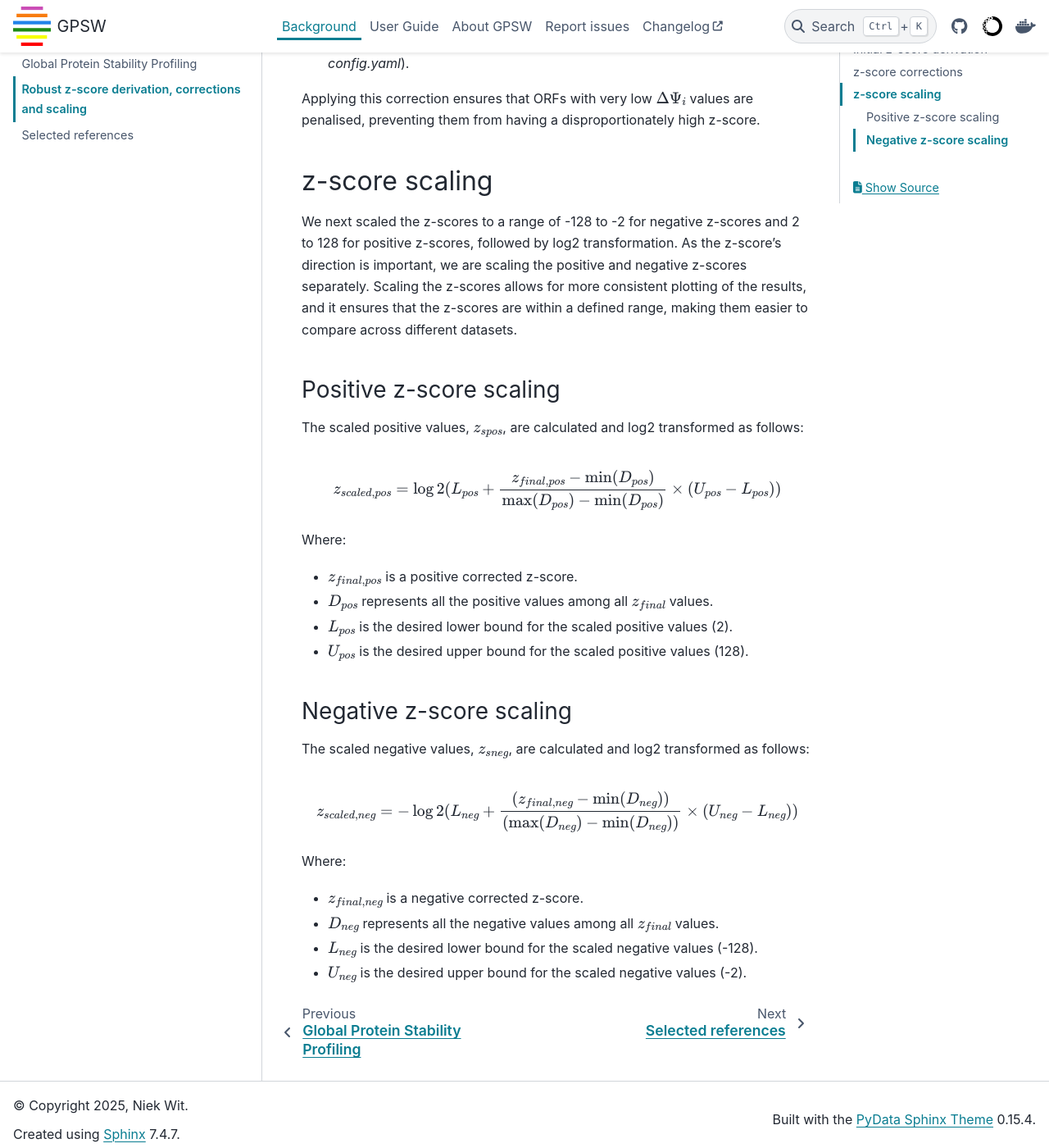
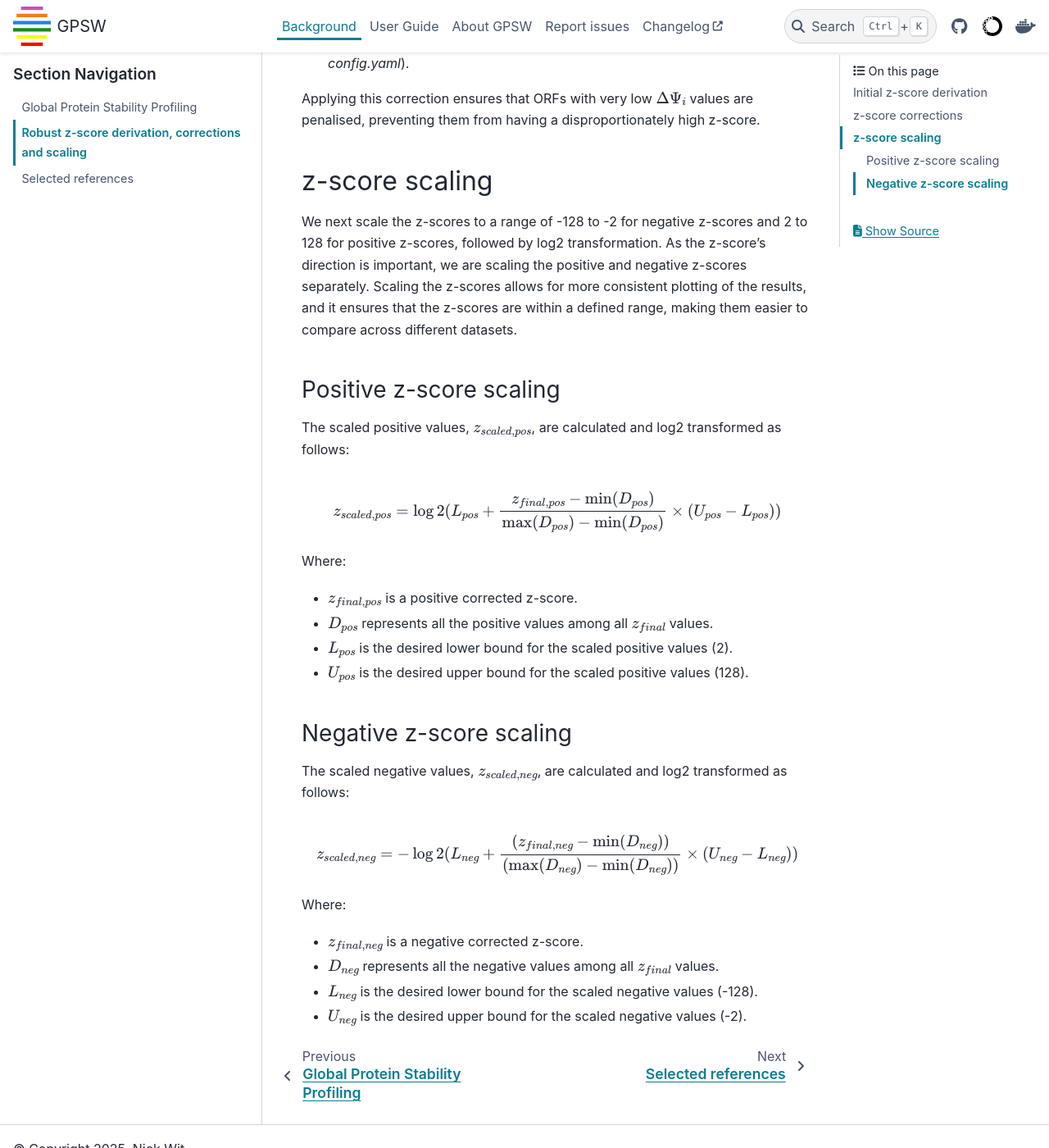
Before and after one commit to niekwit/gps-orfeome, a Sphinx documentation site: the page built from docs/zscores.rst, in a window 1280 px wide and 1400 px high, scrolled down 2513 px. Shown: the whole window at 82% size. Built offline with Sphinx 7.4.7 and the PyData theme 0.15.4, drawn with Linux system fonts in a browser that asks for light colours.

Commit message:
fixed inconsistency

```diff
--- a/docs/zscores.rst
+++ b/docs/zscores.rst
@@ -90,13 +90,13 @@ Applying this correction ensures that ORFs with very low :math:`\Delta\Psi_i` va
 z-score scaling
 =====================
 
-We next scaled the z-scores to a range of -128 to -2 for negative z-scores and 2 to 128 for positive z-scores, followed by log2 transformation. As the z-score's direction is important, we are scaling the positive and negative z-scores separately. Scaling the z-scores allows for more consistent plotting of the results, and it ensures that the z-scores are within a defined range, making them easier to compare across different datasets.
+We next scale the z-scores to a range of -128 to -2 for negative z-scores and 2 to 128 for positive z-scores, followed by log2 transformation. As the z-score's direction is important, we are scaling the positive and negative z-scores separately. Scaling the z-scores allows for more consistent plotting of the results, and it ensures that the z-scores are within a defined range, making them easier to compare across different datasets.
 
 
 Positive z-score scaling
 ^^^^^^^^^^^^^^^^^^^^^^^^^^^^^^^^^^^^^^^^^^^^^^^^^^^^^^^^^^^^^^^^^^^^^^^^^^^^^^^^
 
-The scaled positive values, :math:`z_{spos}`, are calculated and log2 transformed as follows:
+The scaled positive values, :math:`z_{scaled,pos}`, are calculated and log2 transformed as follows:
 
 .. math::
 
@@ -113,7 +113,7 @@ Where:
 Negative z-score scaling
 ^^^^^^^^^^^^^^^^^^^^^^^^^^^^^^^^^^^^^^^^^^^^^^^^^^^^^^^^^^^^^^^^^^^^^^^^^^^^^^^^
 
-The scaled negative values, :math:`z_{sneg}`, are calculated and log2 transformed as follows:
+The scaled negative values, :math:`z_{scaled,neg}`, are calculated and log2 transformed as follows:
 
 .. math::
 
```
